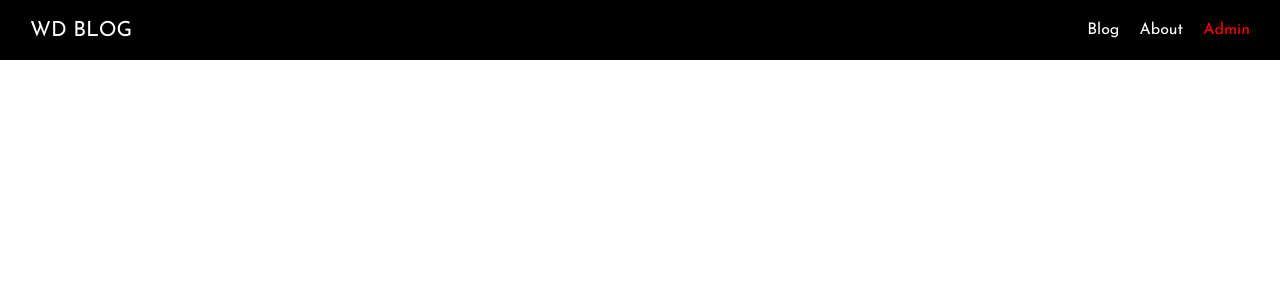
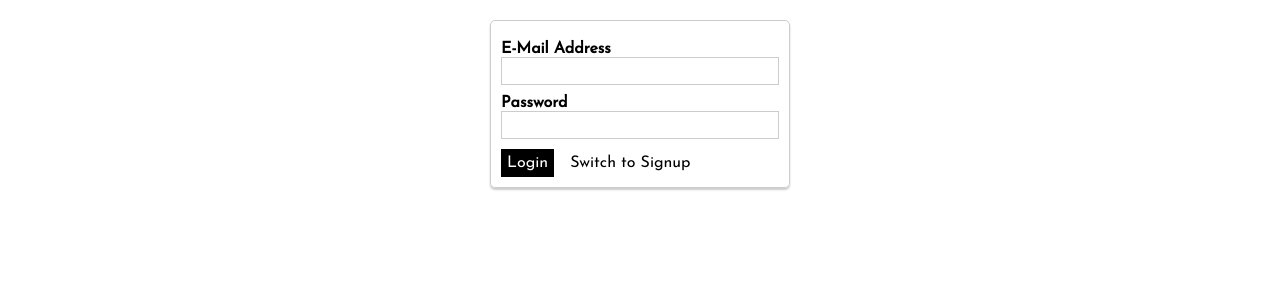
Before and after one commit to Zahin00X/nuxt-project-one, a Nuxt app: page /admin/auth in a window 1280 px wide. Shown: the top 300 px of the page. Built offline with nearby package versions, Linux system fonts and the light colour scheme.

Commit message:
error page enabled, admin layout added, css applied to update form and also integrated updated form in admin section

```diff
--- /dev/null
+++ b/components/Admin/AdminPostForm.vue
@@ -0,0 +1,54 @@
+<template>
+    <form @submit.prevent="onSave">
+                <AppControlInput v-model="editedPost.author">Author Name</AppControlInput>
+                <AppControlInput v-model="editedPost.title">Title</AppControlInput>
+                <AppControlInput v-model="editedPost.thumbnailLink">Thumbnail Link</AppControlInput>
+                <AppControlInput control-type="textarea" v-model="editedPost.content">Content</AppControlInput>
+                <AppButton type="submit">Save</AppButton>
+                <AppButton type="button" style="margin-left: 10px" btn-style="cancel" @click="onCancel">Cancel</AppButton>
+    </form>
+</template>
+
+<script>
+import AppControlInput from '@/components/UI/AppControlInput.vue'
+import AppButton from '@/components/UI/AppButton.vue'
+
+    export default {
+        components: {
+            AppControlInput,
+            AppButton
+        },
+        props:{
+            post:{
+                type: Object,
+                required : false
+
+            }
+        },
+        data()
+        {
+            return {
+                editedPost: this.post ? { ...this.post } :
+                {
+                    author : '',
+                    title : '',
+                    thumbnailLink : '',
+                    content : ''
+                }
+            }
+        },
+        methods: {
+            onSave()
+            {
+                //saveThePost
+                console.log(this.editedPost);
+            },
+            onCancel()
+            {
+                //NavigateBack
+                this.$router.push('/admin');
+            }
+        }
+
+    }
+</script>
--- a/components/Posts/PostList.vue
+++ b/components/Posts/PostList.vue
@@ -1,6 +1,7 @@
 <template>
     <section class="post-list">
         <PostPreview
+			:is-admin="isAdmin"
 	        id="1"
 	        thumbnail="https://news.cgtn.com/news/2020-11-02/Analysis-China-is-betting-on-science-and-tech-like-never-before-V68V871ula/img/871ca9ce8b9941088260b6ed4ced4eeb/871ca9ce8b9941088260b6ed4ced4eeb.jpeg"
 	        title="Hello There 1!"
@@ -26,6 +27,12 @@
 	export default {
 		components : {
 			PostPreview
+		},
+		props: {
+			isAdmin : {
+				type : Boolean,
+				required : false
+			}
 		}
 
 	}
--- a/components/Posts/PostPreview.vue
+++ b/components/Posts/PostPreview.vue
@@ -1,5 +1,5 @@
 <template>
-    <nuxt-link :to=" '/posts/' + id" class="post-preview">
+    <nuxt-link :to="postLink" class="post-preview">
       <article>
         <div
         class="post-thumbnail"
@@ -22,6 +22,10 @@
         type: String,
         required: true
       },
+      isAdmin:{
+        type : Boolean,
+        required: true
+      },
       title: {
         type: String,
         required: true
@@ -37,6 +41,12 @@
         required: true
       }
 
+    },
+    computed : {
+      postLink()
+      {
+        return this.isAdmin ? '/admin/' + this.id : '/posts/' + this.id
+      }
     }
   }
 </script>
--- /dev/null
+++ b/layouts/admin.vue
@@ -0,0 +1,18 @@
+<template>
+    <div>
+        <nuxt />
+    </div>
+</template>
+
+
+
+<style>
+    html {
+        font-family: 'Josefin Sans', sans-serif;
+    }
+
+    body {
+        margin: 0;
+    }
+
+</style>
--- a/layouts/default.vue
+++ b/layouts/default.vue
@@ -18,7 +18,6 @@
     components: {
         TheHeader,
         TheSidenav
-
     },
     data() {
       return {
--- /dev/null
+++ b/layouts/error.vue
@@ -0,0 +1,22 @@
+<template>
+  <div class="error-page">
+    <h1>Oops, something went wrong!</h1>
+    <p>Back to <a href="/">safety</a>!</p>
+  </div>
+</template>
+
+<style scoped>
+.error-page {
+  text-align: center;
+}
+
+.error-page a {
+  text-decoration: none;
+  color: red;
+}
+
+.error-page a:hover,
+.error-page a:active {
+  color: salmon;
+}
+</style>
--- a/pages/admin/_postId/index.vue
+++ b/pages/admin/_postId/index.vue
@@ -0,0 +1,45 @@
+<template>
+    <div class="admin-post-page">
+        <section class="update-form">
+            <admin-post-form :post="loadedPost">
+
+            </admin-post-form>
+        </section>
+    </div>
+</template>
+
+<script>
+import AdminPostForm from  '@/components/Admin/AdminPostForm.vue'
+
+export default {
+
+    components: {
+        AdminPostForm
+    },
+    layout: 'admin',
+    data()
+    {
+        return{
+            loadedPost: {
+                author: 'Maximillian',
+                title: 'My awesome post',
+                content: 'Super amazing, thanks for that!',
+                thumbnailLink: 'https://assets.thehansindia.com/h-upload/2021/07/31/1092805-tech.webp'
+            }
+        }
+    }
+
+}
+</script>
+
+<style>
+.update-form {
+  width: 90%;
+  margin: 20px auto;
+}
+@media (min-width: 768px) {
+  .update-form {
+    width: 500px;
+  }
+}
+</style>
--- a/pages/admin/auth/index.vue
+++ b/pages/admin/auth/index.vue
@@ -0,0 +1,51 @@
+<template>
+  <div class="admin-auth-page">
+    <div class="auth-container">
+      <form>
+        <AppControlInput type="email">E-Mail Address</AppControlInput>
+        <AppControlInput type="password">Password</AppControlInput>
+        <AppButton type="submit">{{ isLogin ? 'Login' : 'Sign Up' }}</AppButton>
+        <AppButton
+          type="button"
+          btn-style="inverted"
+          style="margin-left: 10px"
+          @click="isLogin = !isLogin">Switch to {{ isLogin ? 'Signup' : 'Login' }}</AppButton>
+      </form>
+    </div>
+  </div>
+</template>
+
+<script>
+import AppControlInput from '@/components/UI/AppControlInput'
+import AppButton from '@/components/UI/AppButton'
+
+export default {
+  name: 'AdminAuthPage',
+  layout: 'admin',
+  components: {
+    AppControlInput,
+    AppButton
+  },
+  data() {
+    return {
+      isLogin: true
+    }
+  }
+}
+</script>
+
+<style scoped>
+.admin-auth-page {
+  padding: 20px;
+}
+
+.auth-container {
+  border: 1px solid #ccc;
+  border-radius: 5px;
+  box-shadow: 0 2px 2px #ccc;
+  width: 300px;
+  margin: auto;
+  padding: 10px;
+  box-sizing: border-box;
+}
+</style>
--- a/pages/admin/index.vue
+++ b/pages/admin/index.vue
@@ -1,19 +1,22 @@
 <template>
     <div class="admin-page">
         <section class="new-post">
-            <button @click="$router.push('/admin/new-post')">Create Post</button>
+            <AppButton @click="$router.push('/admin/new-post')">Create Post</AppButton>
         </section>
         <section class="existing-posts"></section>
         <h1>Exisiting Posts</h1>
-        <post-list></post-list>
+        <post-list isAdmin></post-list>
     </div>
 </template>
 
 <script>
 import PostList from "@/components/Posts/PostList"
+import AppButton from "@/components/UI/AppButton"
     export default {
+        layout: 'admin',
         components: {
-            PostList
+            PostList,
+            AppButton
         }
 
 
--- a/pages/admin/new-post/index.vue
+++ b/pages/admin/new-post/index.vue
@@ -1,50 +1,33 @@
 <template>
     <div class="admin-new-post-page">
         <section class="new-post-form">
-            <form @submit.prevent="onSave">
-                <AppControlInput v-model="editedPost.author">Author Name</AppControlInput>
-                <AppControlInput v-model="editedPost.title">Title</AppControlInput>
-                <AppControlInput v-model="editedPost.thumbnailLink">Thumbnail Link</AppControlInput>
-                <AppControlInput control-type="textarea" v-model="editedPost.content">Content</AppControlInput>
-                <AppButton type="submit">Save</AppButton>
-                <AppButton type="button" style="margin-left: 10px" btn-style="cancel" @click="onCancel">Cancel</AppButton>
-            </form>
+            <admin-post-form></admin-post-form>
         </section>
     </div>
 </template>
 
 <script>
-import AppControlInput from '@/components/UI/AppControlInput.vue'
-import AppButton from '@/components/UI/AppButton.vue'
+
+import AdminPostForm from '~/components/Admin/AdminPostForm.vue'
 
     export default {
+        layout: 'admin',
         components: {
-            AppControlInput,
-            AppButton
-        },
-        data()
-        {
-            return {
-                editedPost: {
-                    author : '',
-                    title : '',
-                    thumbnailLink : '',
-                    content : ''
-                }
-            }
-        },
-        methods: {
-            onSave()
-            {
-                //saveThePost
-                console.log(this.editedPost);
-            },
-            onCancel()
-            {
-                //NavigateBack
-                this.$router.push('/admin');
-            }
+                AdminPostForm
         }
-
     }
 </script>
+
+<style>
+.new-post-form {
+  width: 90%;
+  margin: 20px auto;
+}
+
+@media (min-width: 768px) {
+  .new-post-form {
+    width: 500px;
+  }
+}
+
+</style>
```
